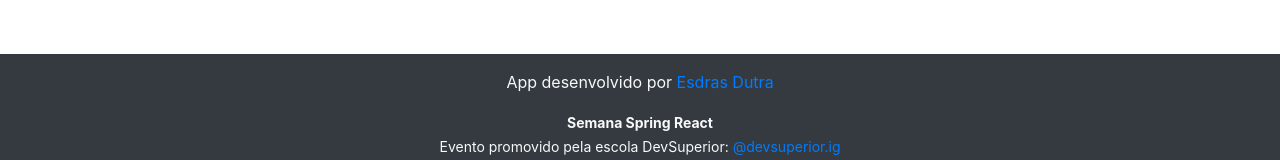
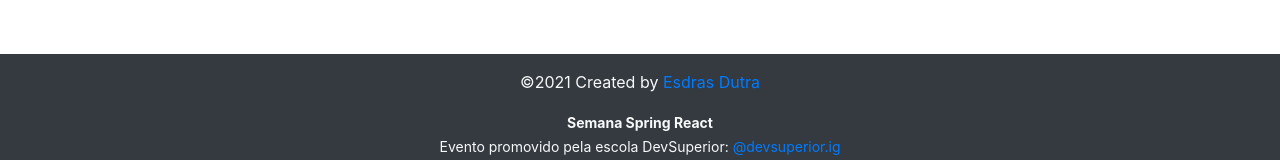
Before and after one commit to esdrasdutra/projeto-sds3, a React (Create React App) app in the folder frontend/: page / in a window 1280 px wide. Shown: the part 610-770 px from the top of the page. Built offline with nearby package versions, Linux system fonts and the light colour scheme; no server answers.

Commit message:
Footer Editing

```diff
--- a/frontend/src/components/Footer/index.tsx
+++ b/frontend/src/components/Footer/index.tsx
@@ -2,7 +2,7 @@ function Footer() {
     return (
         <footer className="footer mt-auto py-3 bg-dark">
             <div className="container">
-                <p className="text-light">App desenvolvido por <a href="https://github.com/esdrasdutra/" target="_blank" rel="noreferrer">Esdras Dutra</a></p>
+                <p className="text-light">©2021 Created by <a href="https://github.com/esdrasdutra/" target="_blank" rel="noreferrer">Esdras Dutra</a></p>
                 <p className="text-light"><small><strong>Semana Spring React</strong><br />
       Evento promovido pela escola DevSuperior: <a href="https://instagram.com/devsuperior.ig" target="_blank" rel="noreferrer">@devsuperior.ig</a></small></p>
             </div>
```
